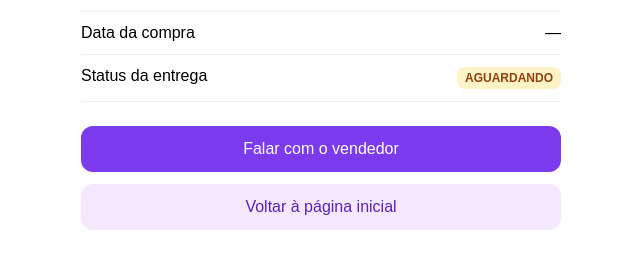
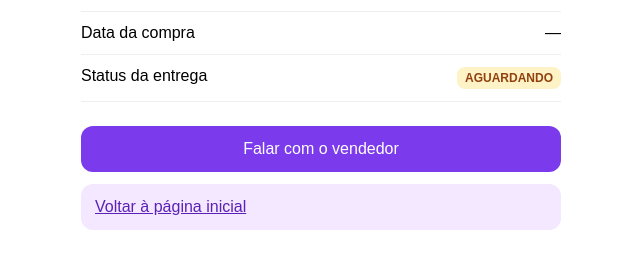
Before and after one commit to MariaEduardaPitta/ENG4021-33D-2026.2-repo, a Python web app: template SPRINT 4/Lucas-Lemos/templates/confirmacao.html in a window 1280 px wide. Shown: the part 602-856 px from the top of the page, without its empty margins (319-959 px from the left). Run offline with Jinja, Linux system fonts and the light colour scheme; the template is opened without the code that fills it, so the values that code supplies are empty.

Commit message:
Ativa retorno à página inicial na confirmação

```diff
--- a/SPRINT 4/Lucas-Lemos/templates/confirmacao.html
+++ b/SPRINT 4/Lucas-Lemos/templates/confirmacao.html
@@ -36,9 +36,9 @@
 
 
     <div class="success-actions">
-      <!-- Ativar os botões quando as telas de destino estiverem disponíveis. -->
+      <!-- Ativar o contato quando a tela de chat estiver disponível. -->
       <button class="btn btn-primary" type="button" disabled>Falar com o vendedor</button>
-      <button class="btn btn-secondary" type="button" disabled>Voltar à página inicial</button>
+      <a class="btn btn-secondary" href="index.html">Voltar à página inicial</a>
     </div>
   </main>
 </body>
```
